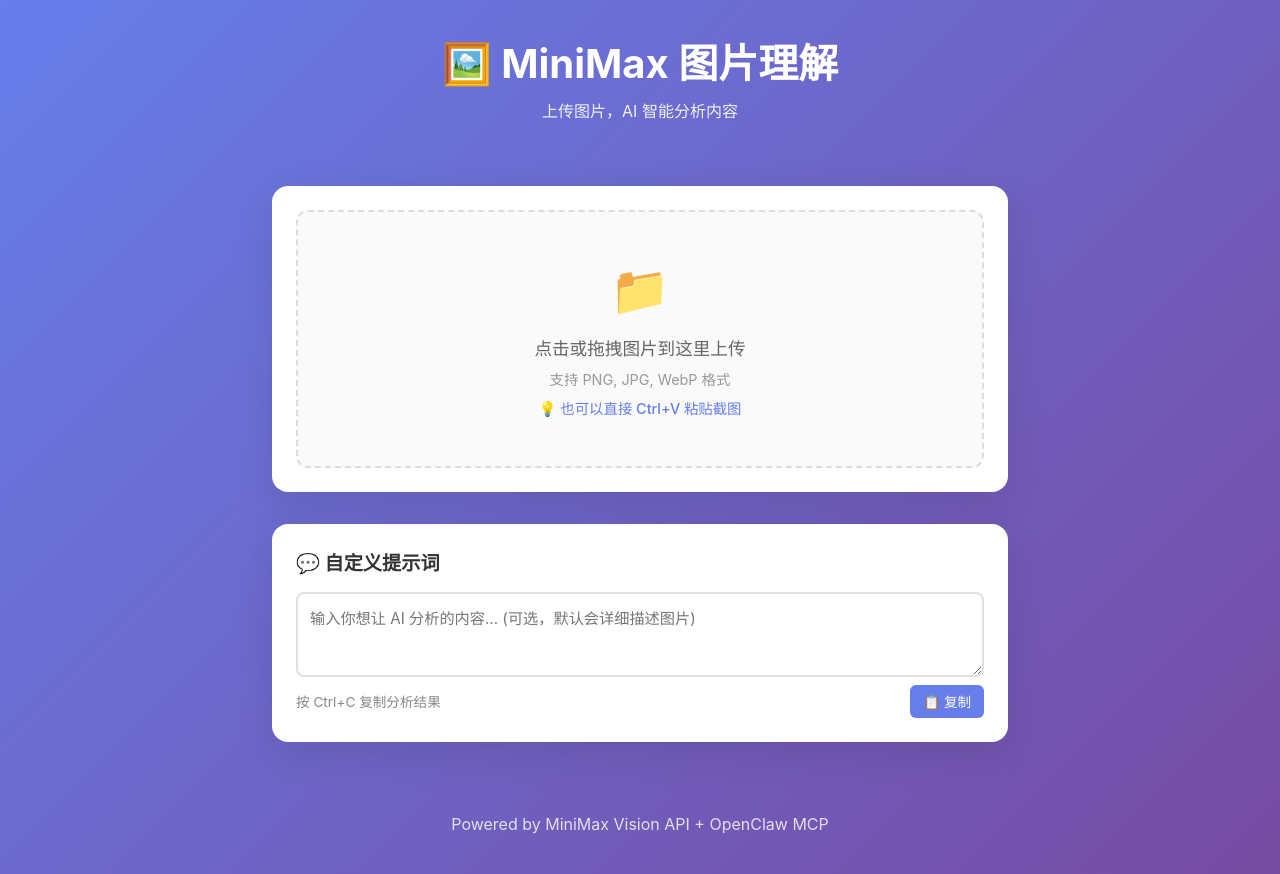
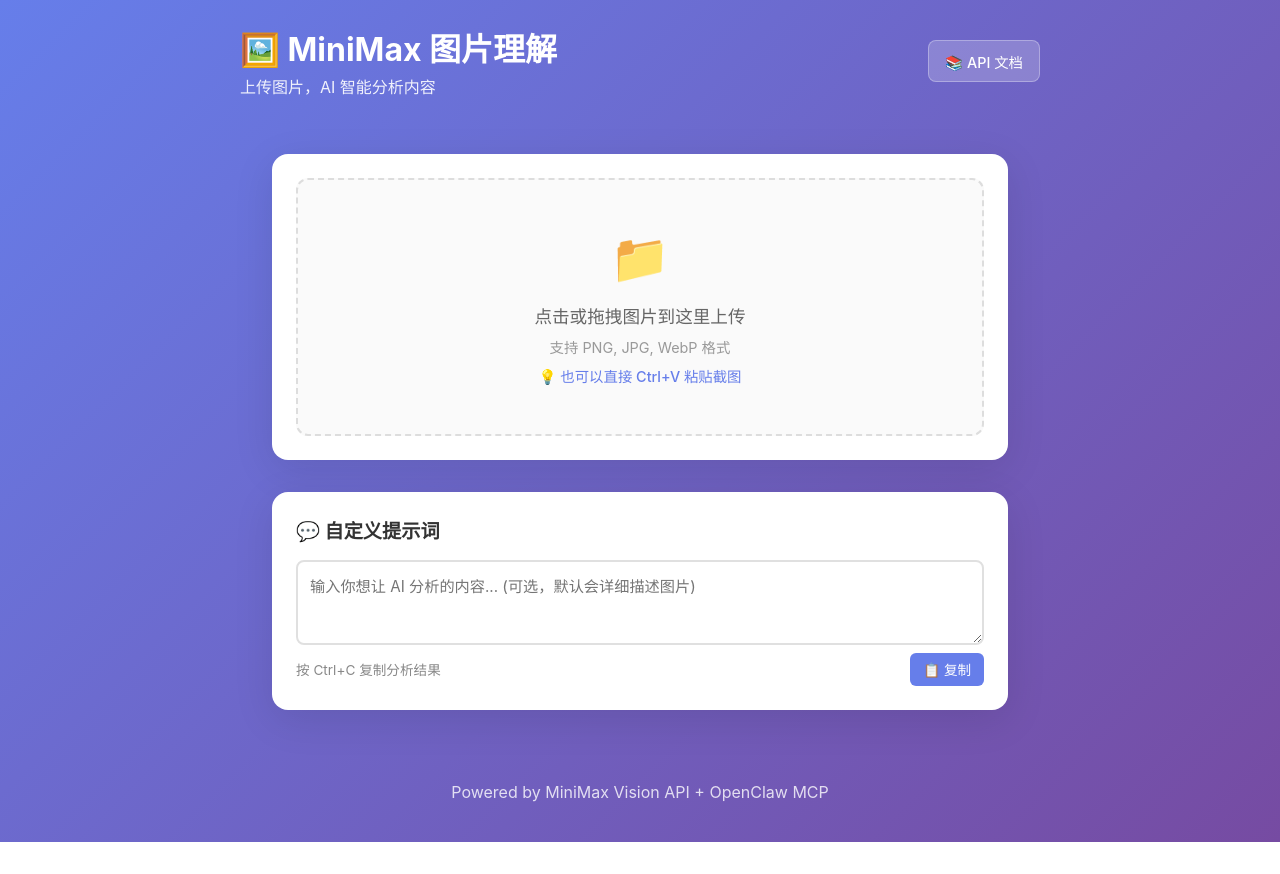
Before and after one commit to lxyit24/minimax-vision-frontend, a Vue app: page / in a window 1280 px wide. After the commit the page ends 842 px from the top, so only its background shows below. Built offline with nearby package versions, Linux system fonts and the light colour scheme.

Commit message:
feat: 头部添加 API 文档入口按钮

```diff
--- a/src/views/Home.vue
+++ b/src/views/Home.vue
@@ -1,8 +1,20 @@
 <template>
   <div class="home">
     <header class="header">
-      <h1>🖼️ MiniMax 图片理解</h1>
-      <p>上传图片，AI 智能分析内容</p>
+      <div class="header-top">
+        <div class="header-title">
+          <h1>🖼️ MiniMax 图片理解</h1>
+          <p>上传图片，AI 智能分析内容</p>
+        </div>
+        <a
+          href="/api/docs"
+          target="_blank"
+          class="api-docs-btn"
+          title="查看 API 文档"
+        >
+          📚 API 文档
+        </a>
+      </div>
     </header>
 
     <main class="main-content">
@@ -126,19 +138,50 @@
 }
 
 .header {
-  padding: 2rem;
+  padding: 1.5rem 2rem;
   text-align: center;
   color: white;
 }
 
+.header-top {
+  display: flex;
+  justify-content: space-between;
+  align-items: center;
+  max-width: 800px;
+  margin: 0 auto;
+}
+
+.header-title {
+  text-align: left;
+}
+
 .header h1 {
   margin: 0;
-  font-size: 2.5rem;
+  font-size: 2rem;
 }
 
 .header p {
-  margin: 0.5rem 0 0;
+  margin: 0.25rem 0 0;
   opacity: 0.9;
+}
+
+.api-docs-btn {
+  display: inline-flex;
+  align-items: center;
+  gap: 0.5rem;
+  padding: 0.6rem 1rem;
+  background: rgba(255, 255, 255, 0.2);
+  color: white;
+  text-decoration: none;
+  border-radius: 8px;
+  font-size: 0.9rem;
+  font-weight: 500;
+  transition: background 0.2s;
+  border: 1px solid rgba(255, 255, 255, 0.3);
+}
+
+.api-docs-btn:hover {
+  background: rgba(255, 255, 255, 0.3);
 }
 
 .main-content {
```
